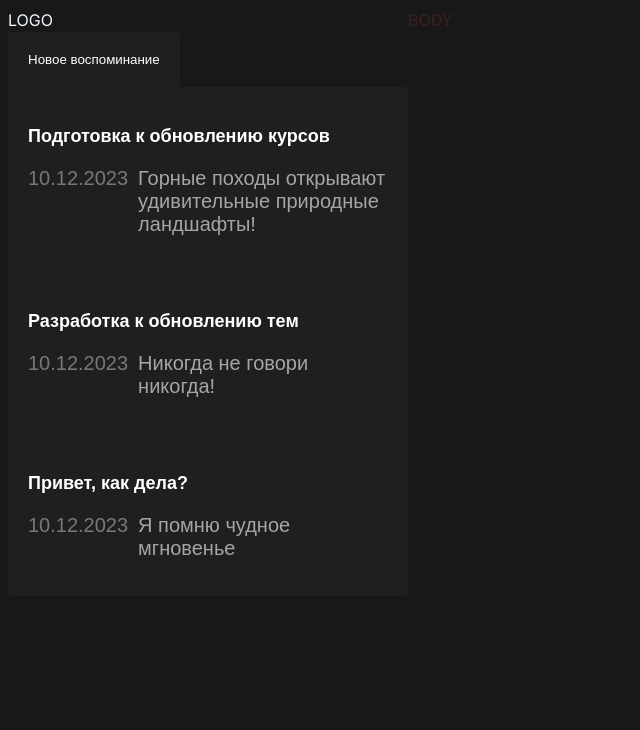
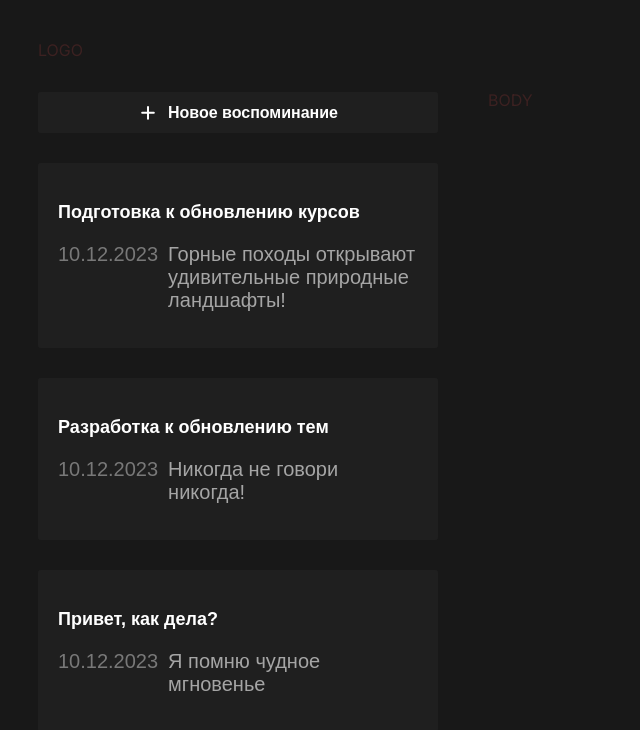
Before and after one commit to sergey87chuvasov/personal-journal, a React (Vite) app: page / in a window 1280 px wide. Shown: the top 730 px of the page, without its empty margins (0-640 px from the left). Built offline with nearby package versions, Linux system fonts and the light colour scheme.

Commit message:
added work with svg

```diff
--- a/src/App.css
+++ b/src/App.css
@@ -1,3 +1,4 @@
 .app {
   display: flex;
+  padding: 30px;
 }
--- a/src/components/CardButton/CardButton.css
+++ b/src/components/CardButton/CardButton.css
@@ -7,6 +7,7 @@
   cursor: pointer;
   text-align: start;
   display: block;
+  width: 100%;
 }
 
 .card-button:hover {
--- a/src/components/CardButton/CardButton.jsx
+++ b/src/components/CardButton/CardButton.jsx
@@ -1,10 +1,11 @@
 /* eslint-disable indent */
 import './CardButton.css';
 
-function CardButton({ children }) {
+function CardButton({ children, className }) {
+  const cl = 'card-button' + (className ? ' ' + className : '');
   return (
     <>
-      <button className='card-button'>{children}</button>
+      <button className={cl}>{children}</button>
     </>
   );
 }
--- a/src/components/Header/Header.css
+++ b/src/components/Header/Header.css
@@ -1,3 +1,3 @@
-.header {
-  color: aliceblue;
+.logo {
+  width: 180px;
 }
--- a/src/components/Header/Header.jsx
+++ b/src/components/Header/Header.jsx
@@ -1,7 +1,8 @@
+/* eslint-disable indent */
 import './Header.css';
 
 function Header() {
-  return <div className='header'>LOGO</div>;
+  return <div>LOGO</div>;
 }
 
 export default Header;
--- a/src/components/JournalAddButoon/JournalAddButoon.css
+++ b/src/components/JournalAddButoon/JournalAddButoon.css
@@ -0,0 +1,11 @@
+.journal-add {
+  padding: 10px;
+  text-align: center;
+  display: flex;
+  align-items: center;
+  justify-content: center;
+  gap: 10px;
+  font-size: 16px;
+  font-weight: 600;
+  line-height: normal;
+}
--- a/src/components/JournalAddButoon/JournalAddButoon.jsx
+++ b/src/components/JournalAddButoon/JournalAddButoon.jsx
@@ -1,8 +1,35 @@
+/* eslint-disable indent */
 import CardButton from '../CardButton/CardButton';
 import './JournalAddButoon.css';
 
 function JournalAddButoon() {
-  return <CardButton>Новое воспоминание</CardButton>;
+  return (
+    <CardButton className='journal-add'>
+      <svg
+        xmlns='http://www.w3.org/2000/svg'
+        width='20'
+        height='21'
+        viewBox='0 0 20 21'
+        fill='none'
+      >
+        <path
+          d='M10 4.96265V16.6293'
+          stroke='white'
+          strokeWidth='2'
+          strokeLinecap='round'
+          strokeLinejoin='round'
+        />
+        <path
+          d='M4.16669 10.796H15.8334'
+          stroke='white'
+          strokeWidth='2'
+          strokeLinecap='round'
+          strokeLinejoin='round'
+        />
+      </svg>
+      Новое воспоминание
+    </CardButton>
+  );
 }
 
 export default JournalAddButoon;
--- a/src/components/JournalList/JournalList.css
+++ b/src/components/JournalList/JournalList.css
@@ -0,0 +1,5 @@
+.journal-list {
+  display: flex;
+  flex-direction: column;
+  gap: 30px;
+}
--- a/src/layouts/Body/Body.css
+++ b/src/layouts/Body/Body.css
@@ -0,0 +1,3 @@
+.body {
+  padding: 50px;
+}
--- a/src/layouts/LeftPanel/LeftPanel.css
+++ b/src/layouts/LeftPanel/LeftPanel.css
@@ -1,3 +1,6 @@
 .left-panel {
   width: 400px;
+  display: flex;
+  flex-direction: column;
+  gap: 30px;
 }
```
Also changed, not shown: public/logo.svg (added).
